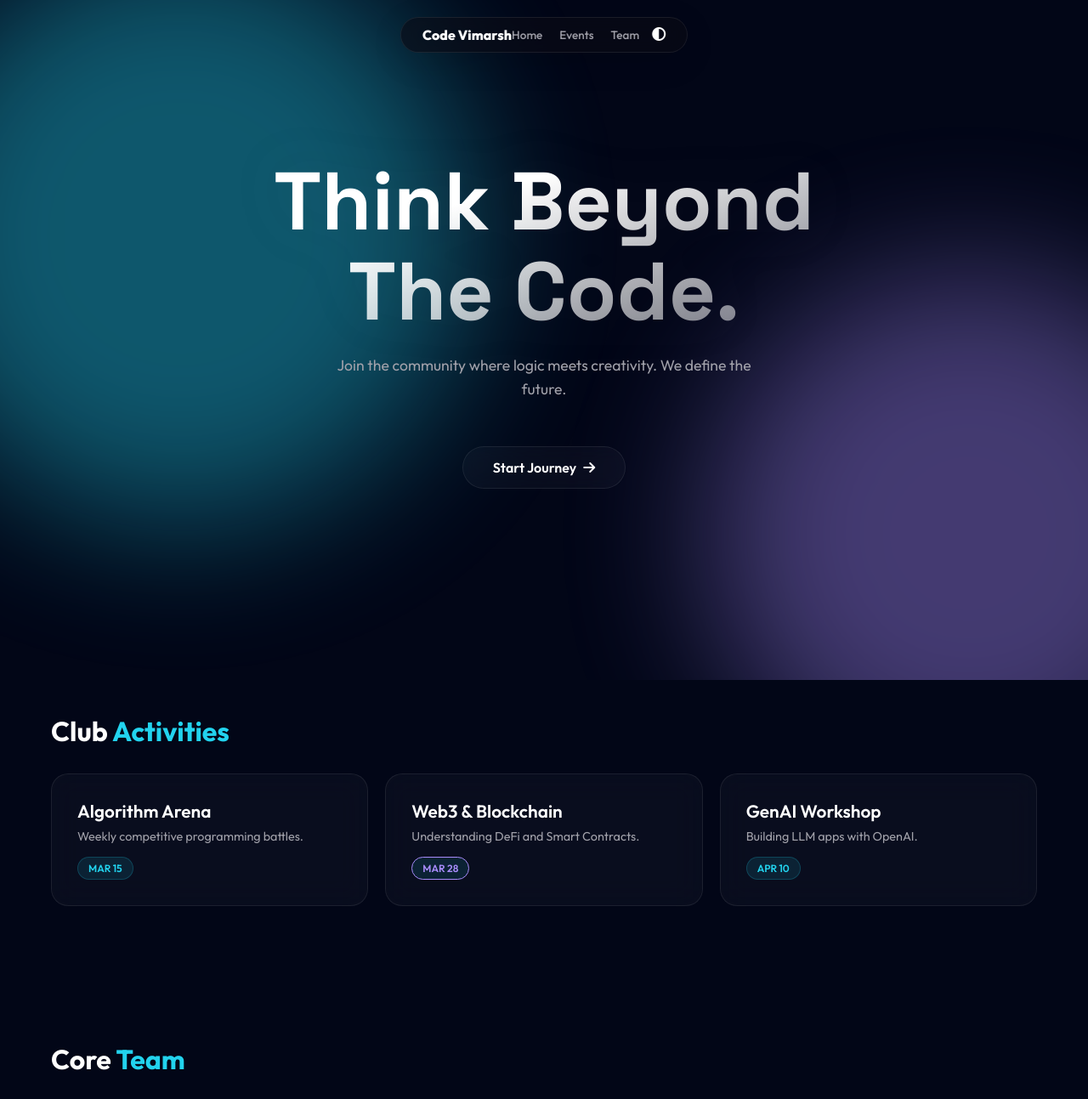
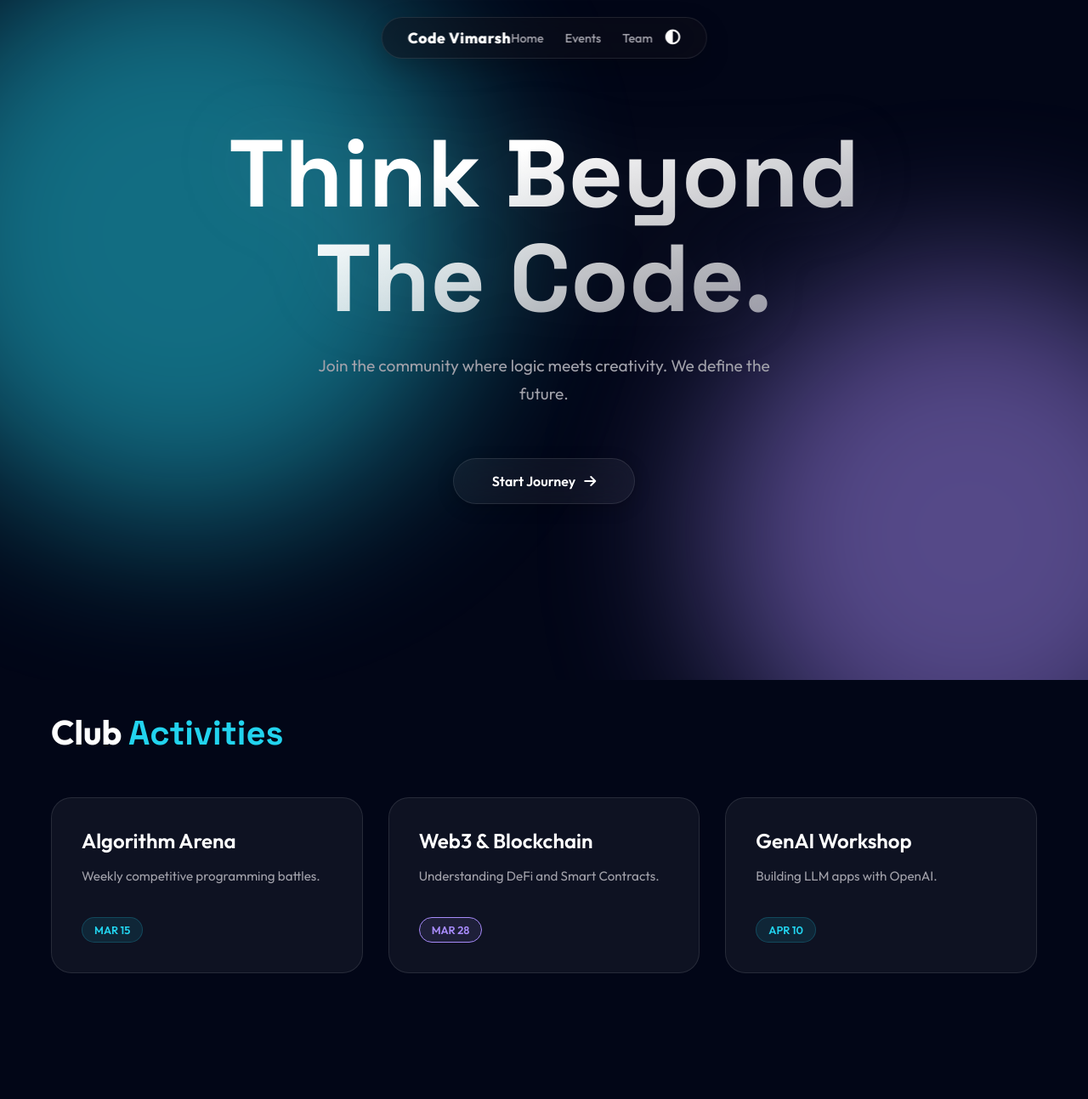
Before and after one commit to takshpatel2767-netizen/CODE-VIMERSH, a plain HTML site: page index.html in a window 1280 px wide. Shown: the top 1293 px of the page at 85% size. Drawn offline with Linux system fonts and the light colour scheme.

Commit message:
Add files via upload

```diff
--- a/index.html
+++ b/index.html
@@ -8,97 +8,135 @@
 <link rel="stylesheet" href="https://cdnjs.cloudflare.com/ajax/libs/font-awesome/6.4.0/css/all.min.css">
 
 <style>
-/* --- Variables --- */
+/* --- 1. Richer Variables for Deep Aesthetics --- */
 :root {
-  --bg-1: #020617; --text-main: #ffffff; --text-muted: #a1a1aa;
+  --bg-1: #020617;
+  --text-main: #ffffff; --text-muted: #a1a1aa;
   --accent-cyan: #22d3ee; --accent-purple: #a78bfa;
-  --glass-border: rgba(255, 255, 255, 0.08);
-  --glass-bg: rgba(255, 255, 255, 0.03);
-  --hero-gradient: linear-gradient(to bottom right, #ffffff 30%, rgba(255,255,255,0.4));
+  /* More defined glass borders and backgrounds */
+  --glass-border: rgba(255, 255, 255, 0.1);
+  --glass-bg: rgba(255, 255, 255, 0.05);
+  --glass-shine: rgba(255, 255, 255, 0.1);
+  --hero-gradient: linear-gradient(to bottom right, #ffffff 30%, rgba(255,255,255,0.5));
+  --card-shadow: 0 20px 40px -10px rgba(0,0,0,0.5);
 }
+
 .light {
   --bg-1: #eef2ff; --text-main: #020617; --text-muted: #475569;
   --accent-cyan: #0891b2; --accent-purple: #7c3aed;
-  --glass-border: rgba(0, 0, 0, 0.1); --glass-bg: rgba(255, 255, 255, 0.6);
-  --hero-gradient: linear-gradient(to bottom right, #020617 30%, rgba(2,6,23,0.6));
+  --glass-border: rgba(0, 0, 0, 0.15);
+  --glass-bg: rgba(255, 255, 255, 0.7);
+  --glass-shine: rgba(255, 255, 255, 0.4);
+  --hero-gradient: linear-gradient(to bottom right, #020617 30%, rgba(2,6,23,0.7));
+  --card-shadow: 0 20px 40px -10px rgba(0,0,0,0.1);
 }
 
-* { box-sizing: border-box; transition: all 0.3s cubic-bezier(0.25, 0.8, 0.25, 1); -webkit-tap-highlight-color: transparent; }
+* { box-sizing: border-box; transition: all 0.4s cubic-bezier(0.25, 0.8, 0.25, 1); -webkit-tap-highlight-color: transparent; }
 html { scroll-behavior: smooth; }
 body { margin: 0; font-family: 'Outfit', sans-serif; background-color: var(--bg-1); color: var(--text-main); overflow-x: hidden; min-height: 100vh; position: relative; }
 
-/* --- Background Blobs --- */
+/* --- 2. Background Blobs (Remains Same) --- */
 .blob-cont { position: fixed; top: 0; left: 0; width: 100%; height: 100vh; z-index: -1; pointer-events: none; overflow: hidden; }
-.blob { position: absolute; border-radius: 50%; filter: blur(80px); opacity: 0.4; animation: float 12s infinite alternate; }
+.blob { position: absolute; border-radius: 50%; filter: blur(90px); opacity: 0.5; animation: float 12s infinite alternate; }
 .blob:nth-child(1) { top: -10%; left: -10%; width: 50vw; height: 50vw; background: var(--accent-cyan); }
 .blob:nth-child(2) { bottom: -10%; right: -10%; width: 45vw; height: 45vw; background: var(--accent-purple); }
 @keyframes float { 0% { transform: translate(0, 0) scale(1); } 100% { transform: translate(30px, 50px) scale(1.1); } }
 
-/* --- Navbar (Mobile Responsive) --- */
+/* --- 3. Ultra Glass Navbar --- */
 header {
   position: fixed; top: 20px; left: 50%; transform: translateX(-50%);
-  background: rgba(10, 10, 20, 0.6); backdrop-filter: blur(20px); -webkit-backdrop-filter: blur(20px);
-  border: 1px solid var(--glass-border); padding: 10px 25px; border-radius: 50px;
+  background: rgba(15, 15, 25, 0.5); backdrop-filter: blur(25px); -webkit-backdrop-filter: blur(25px);
+  border: 1px solid var(--glass-border); padding: 12px 30px; border-radius: 50px;
   display: flex; align-items: center; justify-content: space-between;
-  z-index: 100; box-shadow: 0 10px 40px rgba(0,0,0,0.1); width: auto; min-width: 300px;
+  z-index: 100; box-shadow: 0 10px 30px rgba(0,0,0,0.2); width: auto; min-width: 320px;
 }
-.light header { background: rgba(255, 255, 255, 0.7); }
-header h1 { font-size: 1rem; font-weight: 800; margin: 0; white-space: nowrap; }
-nav { display: flex; gap: 20px; }
-nav a { text-decoration: none; color: var(--text-muted); font-size: 0.85rem; font-weight: 500; }
-.theme-btn { background: transparent; border: none; color: var(--text-main); font-size: 1rem; cursor: pointer; padding: 0; margin-left: 15px;}
+.light header { background: rgba(255, 255, 255, 0.65); }
+header h1 { font-size: 1.1rem; font-weight: 800; margin: 0; letter-spacing: 0.5px; }
+nav { display: flex; gap: 25px; }
+nav a { text-decoration: none; color: var(--text-muted); font-size: 0.9rem; font-weight: 500; }
+nav a:hover { color: var(--accent-cyan); text-shadow: 0 0 10px var(--accent-cyan); }
+.theme-btn { background: transparent; border: none; color: var(--text-main); font-size: 1.1rem; cursor: pointer; padding: 0; margin-left: 15px; }
 
-/* --- Hero Section --- */
-.hero { min-height: 95vh; display: flex; flex-direction: column; justify-content: center; align-items: center; text-align: center; padding: 0 20px; }
+/* --- 4. Hero Section (With stronger gradient text) --- */
+.hero { min-height: 92vh; display: flex; flex-direction: column; justify-content: center; align-items: center; text-align: center; padding: 0 20px; }
 .hero h2 {
-  font-family: 'Space Grotesk', sans-serif; font-size: clamp(3rem, 10vw, 6rem); margin: 0; line-height: 1.1; font-weight: 700;
+  font-family: 'Space Grotesk', sans-serif; font-size: clamp(3.5rem, 10vw, 7rem); margin: 0; line-height: 1.1; font-weight: 700;
   background: var(--hero-gradient); -webkit-background-clip: text; -webkit-text-fill-color: transparent;
-  filter: drop-shadow(0 0 30px rgba(100,100,100,0.1));
+  filter: drop-shadow(0 0 40px rgba(150,150,150,0.15));
 }
-.hero p { font-size: 1.1rem; color: var(--text-muted); max-width: 500px; margin-top: 20px; line-height: 1.6; }
+.hero p { font-size: 1.2rem; color: var(--text-muted); max-width: 550px; margin-top: 25px; line-height: 1.7; }
 
-/* Glass Button */
+/* Glass Button with Shine */
 .glass-btn {
-  margin-top: 35px; padding: 14px 35px; border-radius: 30px;
+  margin-top: 40px; padding: 16px 45px; border-radius: 30px;
   background: var(--glass-bg); border: 1px solid var(--glass-border);
   color: var(--text-main); font-weight: 600; text-decoration: none;
-  backdrop-filter: blur(10px); display: inline-flex; align-items: center; gap: 8px;
+  backdrop-filter: blur(15px); position: relative; overflow: hidden;
+  box-shadow: 0 5px 20px rgba(0,0,0,0.2); display: inline-flex; align-items: center; gap: 10px;
+}
+.glass-btn::before {
+  content: ''; position: absolute; top: 0; left: -100%; width: 100%; height: 100%;
+  background: linear-gradient(90deg, transparent, var(--glass-shine), transparent);
+  transform: skewX(-25deg); transition: 0.5s;
+}
+.glass-btn:hover::before { left: 150%; }
+.glass-btn:hover {
+  border-color: var(--accent-cyan); background: rgba(34, 211, 238, 0.1);
+  box-shadow: 0 0 40px rgba(34, 211, 238, 0.3); transform: translateY(-3px);
 }
 
-/* --- Bento Grid --- */
-section { max-width: 1200px; margin: 0 auto; padding: 80px 20px; }
-.section-head { font-size: 2rem; font-weight: 700; margin-bottom: 30px; color: var(--text-main); }
-.section-head span { color: var(--accent-cyan); }
+/* --- 5. Aesthetic Bento Grid (The Main Effects) --- */
+section { max-width: 1200px; margin: 0 auto; padding: 100px 20px; }
+.section-head { font-size: 2.5rem; font-weight: 700; margin-bottom: 50px; color: var(--text-main); }
+.section-head span { color: var(--accent-cyan); font-family: 'Space Grotesk'; }
 
-.bento-grid { display: grid; grid-template-columns: repeat(auto-fit, minmax(300px, 1fr)); gap: 20px; }
+.bento-grid { display: grid; grid-template-columns: repeat(auto-fit, minmax(300px, 1fr)); gap: 30px; }
 .bento-item {
   background: var(--glass-bg); border: 1px solid var(--glass-border);
-  backdrop-filter: blur(16px); border-radius: 20px; padding: 30px;
-  transition: 0.3s; cursor: pointer; position: relative;
+  backdrop-filter: blur(20px); -webkit-backdrop-filter: blur(20px);
+  border-radius: 24px; padding: 35px; position: relative; overflow: hidden;
+  transition: all 0.4s cubic-bezier(0.175, 0.885, 0.32, 1.275);
+  cursor: pointer;
 }
-.bento-item:active { transform: scale(0.98); } /* Touch Feedback */
-.bento-item h3 { font-size: 1.3rem; margin: 0 0 8px; font-weight: 600; color: var(--text-main); }
-.bento-item p { color: var(--text-muted); font-size: 0.9rem; margin: 0; }
+
+/* THE SHINE EFFECT IS BACK */
+.bento-item::after {
+  content: ""; position: absolute; top: 0; left: -100%; width: 50%; height: 100%;
+  background: linear-gradient(90deg, transparent, var(--glass-shine), transparent);
+  transform: skewX(-20deg); transition: 0.6s; pointer-events: none;
+}
+.bento-item:hover::after { left: 150%; }
+
+/* Stronger Hover State */
+.bento-item:hover {
+  transform: translateY(-10px) scale(1.02);
+  border-color: rgba(255, 255, 255, 0.25);
+  box-shadow: var(--card-shadow);
+}
+.bento-item:active { transform: scale(0.98); } /* Mobile tap feel */
+
+.bento-item h3 { font-size: 1.5rem; margin: 0 0 10px; font-weight: 600; color: var(--text-main); }
+.bento-item p { color: var(--text-muted); font-size: 0.95rem; line-height: 1.6; }
 .bento-tag {
-  display: inline-block; margin-top: 15px; padding: 5px 12px; border-radius: 15px;
-  font-size: 0.75rem; font-weight: 600; background: rgba(34, 211, 238, 0.1);
+  display: inline-block; margin-top: 20px; padding: 6px 14px; border-radius: 20px;
+  font-size: 0.8rem; font-weight: 600; background: rgba(34, 211, 238, 0.1);
   color: var(--accent-cyan); border: 1px solid rgba(34, 211, 238, 0.2);
 }
-.avatar { width: 60px; height: 60px; border-radius: 50%; margin: 0 auto 15px; border: 2px solid var(--glass-border); padding: 2px; }
+.avatar { width: 75px; height: 75px; border-radius: 50%; margin: 0 auto 20px; border: 3px solid var(--glass-border); padding: 3px; }
 .avatar img { width: 100%; height: 100%; border-radius: 50%; object-fit: cover; }
 
-/* --- Mobile Specific Optimization --- */
+/* --- Mobile Specific Adjustments (Keeping effects, changing layout) --- */
 @media (max-width: 768px) {
-  header { width: 90%; padding: 12px 20px; justify-content: space-between; }
-  header h1 { font-size: 0.9rem; }
-  nav { display: none; } /* Hide menu links on small mobile, keep neat */
-  .hero h2 { font-size: 3.2rem; }
-  .bento-grid { grid-template-columns: 1fr; } /* Stack cards */
-  .section-head { font-size: 1.8rem; text-align: left; }
+  header { width: 92%; padding: 12px 25px; }
+  nav { display: none; }
+  .hero h2 { font-size: 3.5rem; }
+  .bento-grid { grid-template-columns: 1fr; gap: 25px; } /* Stack on mobile */
+  .section-head { font-size: 2rem; text-align: center; }
 }
 
-footer { text-align: center; padding: 40px 0; border-top: 1px solid var(--glass-border); margin-top: 40px; color: var(--text-muted); font-size: 0.8rem; }
-.hidden { opacity: 0; transform: translateY(30px); } .show { opacity: 1; transform: translateY(0); }
+footer { text-align: center; padding: 50px 0; border-top: 1px solid var(--glass-border); margin-top: 60px; color: var(--text-muted); background: rgba(0,0,0,0.02); }
+.hidden { opacity: 0; transform: translateY(40px); filter: blur(5px); }
+.show { opacity: 1; transform: translateY(0); filter: blur(0); }
 </style>
 </head>
 <body>
@@ -129,7 +167,7 @@ footer { text-align: center; padding: 40px 0; border-top: 1px solid var(--glass-
     </div>
     <div class="bento-item" onclick="window.location.href='details.html?id=web3'">
       <h3>Web3 & Blockchain</h3><p>Understanding DeFi and Smart Contracts.</p>
-      <span class="bento-tag" style="color:var(--accent-purple); border-color:var(--accent-purple);">MAR 28</span>
+      <span class="bento-tag" style="color:var(--accent-purple); border-color:var(--accent-purple); background:rgba(167,139,250,0.1);">MAR 28</span>
     </div>
     <div class="bento-item" onclick="window.location.href='details.html?id=genai'">
       <h3>GenAI Workshop</h3><p>Building LLM apps with OpenAI.</p><span class="bento-tag">APR 10</span>
@@ -142,24 +180,25 @@ footer { text-align: center; padding: 40px 0; border-top: 1px solid var(--glass-
   <div class="bento-grid">
     <div class="bento-item" onclick="window.location.href='details.html?id=krupal'" style="text-align: center;">
       <div class="avatar"><img src="https://i.ibb.co/84jm7bTM/president-jpg.jpg"></div>
-      <h3>Krupal Patel</h3><p style="color: var(--accent-cyan); font-weight: bold; font-size: 0.8rem;">PRESIDENT</p>
+      <h3>Krupal Patel</h3><p style="color: var(--accent-cyan); font-weight: bold; font-size: 0.9rem;">PRESIDENT</p>
     </div>
     <div class="bento-item" onclick="window.location.href='details.html?id=shivam'" style="text-align: center;">
       <div class="avatar"><img src="https://i.ibb.co/5xv9BRk5/team-member-jpg.jpg"></div>
-      <h3>Shivam Parmar</h3><p style="color: var(--accent-purple); font-weight: bold; font-size: 0.8rem;">VICE PRESIDENT</p>
+      <h3>Shivam Parmar</h3><p style="color: var(--accent-purple); font-weight: bold; font-size: 0.9rem;">VICE PRESIDENT</p>
     </div>
     <div class="bento-item" onclick="window.location.href='details.html?id=jay'" style="text-align: center;">
       <div class="avatar"><img src="https://i.ibb.co/hJ6Vv5PZ/tech-lead-jpg.jpg"></div>
-      <h3>Jay Prajapati</h3><p style="color: var(--accent-cyan); font-weight: bold; font-size: 0.8rem;">TECH LEAD</p>
+      <h3>Jay Prajapati</h3><p style="color: var(--accent-cyan); font-weight: bold; font-size: 0.9rem;">TECH LEAD</p>
     </div>
   </div>
 </section>
 
-<footer><p>© 2025 Code Vimarsh • Designed for Mobile</p></footer>
+<footer><p>© 2025 Code Vimarsh • Designed for Tomorrow</p></footer>
 
 <script>
 const observer = new IntersectionObserver((entries)=>{entries.forEach((e)=>{if(e.isIntersecting)e.target.classList.add('show')})});
 document.querySelectorAll('.hidden').forEach((el)=>observer.observe(el));
+
 function toggleMode(){
   const b=document.body; b.classList.toggle("light");
   const btn=document.querySelector('.theme-btn i');
```
